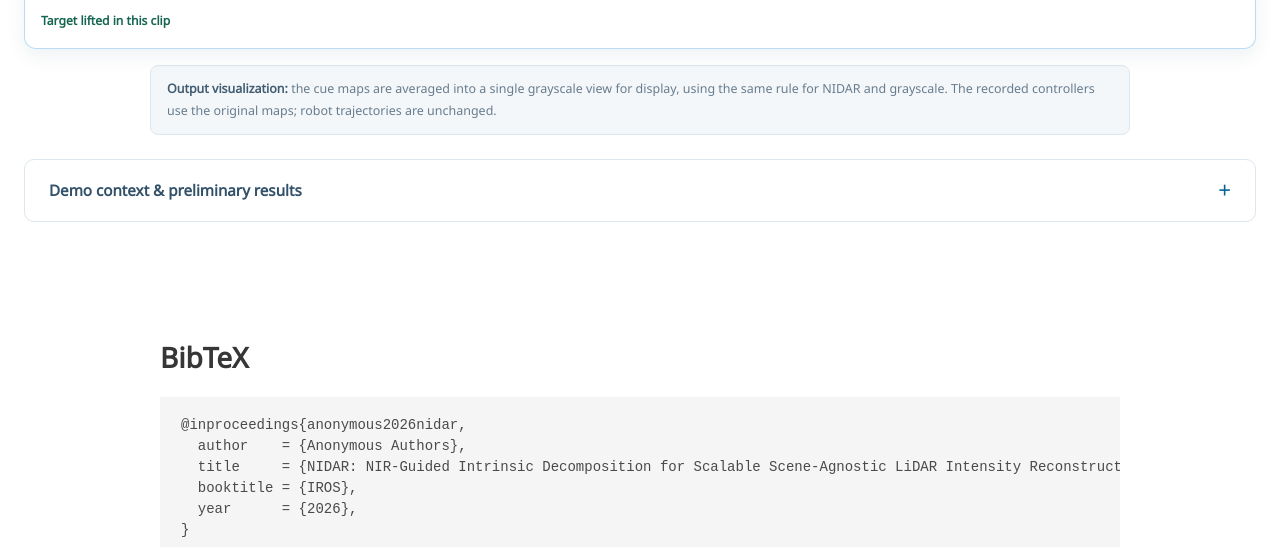
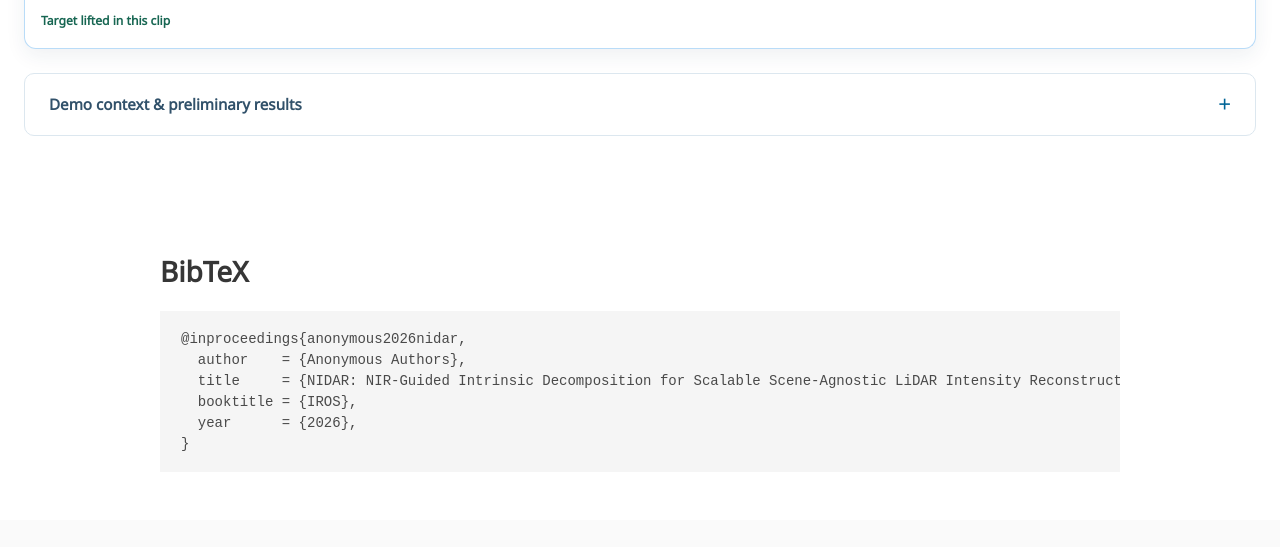
Before and after one commit to nidar-web/nidar-web.github.io, a website: page index.html in a window 1280 px wide. Shown: the part 7064-7611 px from the top of the page. Drawn offline with nearby package versions, Linux system fonts and the light colour scheme; some icons are missing; a web font is replaced by a local one.

Commit message:
Remove output visualization note from the BC showcase

```diff
--- a/index.html
+++ b/index.html
@@ -16,7 +16,7 @@
   <link rel="stylesheet" href="./static/css/bulma-slider.min.css">
   <link rel="stylesheet" href="./static/css/fontawesome.all.min.css">
   <link rel="stylesheet" href="https://cdn.jsdelivr.net/gh/jpswalsh/academicons@1/css/academicons.min.css">
-  <link rel="stylesheet" href="./static/css/index.css?v=20261008-bc-no-input-caption">
+  <link rel="stylesheet" href="./static/css/index.css?v=20261008-bc-no-output-note">
   <!-- <link rel="icon" href="./static/images/favicon.svg"> -->
 
   <script src="https://ajax.googleapis.com/ajax/libs/jquery/3.5.1/jquery.min.js"></script>
@@ -745,7 +745,6 @@
           <figcaption class="bc-card-caption"><span class="bc-outcome bc-outcome--lifted">Target lifted in this clip</span></figcaption>
         </figure>
       </div>
-      <p class="bc-visualization-note"><strong>Output visualization:</strong> the cue maps are averaged into a single grayscale view for display, using the same rule for NIDAR and grayscale. The recorded controllers use the original maps; robot trajectories are unchanged.</p>
 
       <details class="bc-evidence">
         <summary><span>Demo context &amp; preliminary results</span><span class="bc-details-plus" aria-hidden="true">+</span></summary>
--- a/static/css/index.css
+++ b/static/css/index.css
@@ -75,7 +75,7 @@
 .bc-context-label { display: block; color: #8294a3; font-size: 0.72rem; font-weight: 700; letter-spacing: 0.08em; text-transform: uppercase; margin-bottom: 0.45rem; }
 .bc-context strong { display: block; color: #29475e; font-size: 0.95rem; margin-bottom: 0.35rem; }
 .bc-context p { color: #687c8d; font-size: 0.85rem; line-height: 1.7; }
-.bc-evidence { border: 1px solid #dce7ef; border-radius: 10px; background: #fff; }
+.bc-evidence { margin-top: 1.5rem; border: 1px solid #dce7ef; border-radius: 10px; background: #fff; }
 .bc-evidence summary { display: flex; justify-content: space-between; align-items: center; gap: 1rem; padding: 1.2rem 1.5rem; cursor: pointer; list-style: none; font-size: 0.95rem; font-weight: 600; color: #31516a; }
 .bc-evidence summary::-webkit-details-marker { display: none; }
 .bc-details-plus { color: #006496; font-size: 1.4rem; font-weight: 400; line-height: 1; }
```
